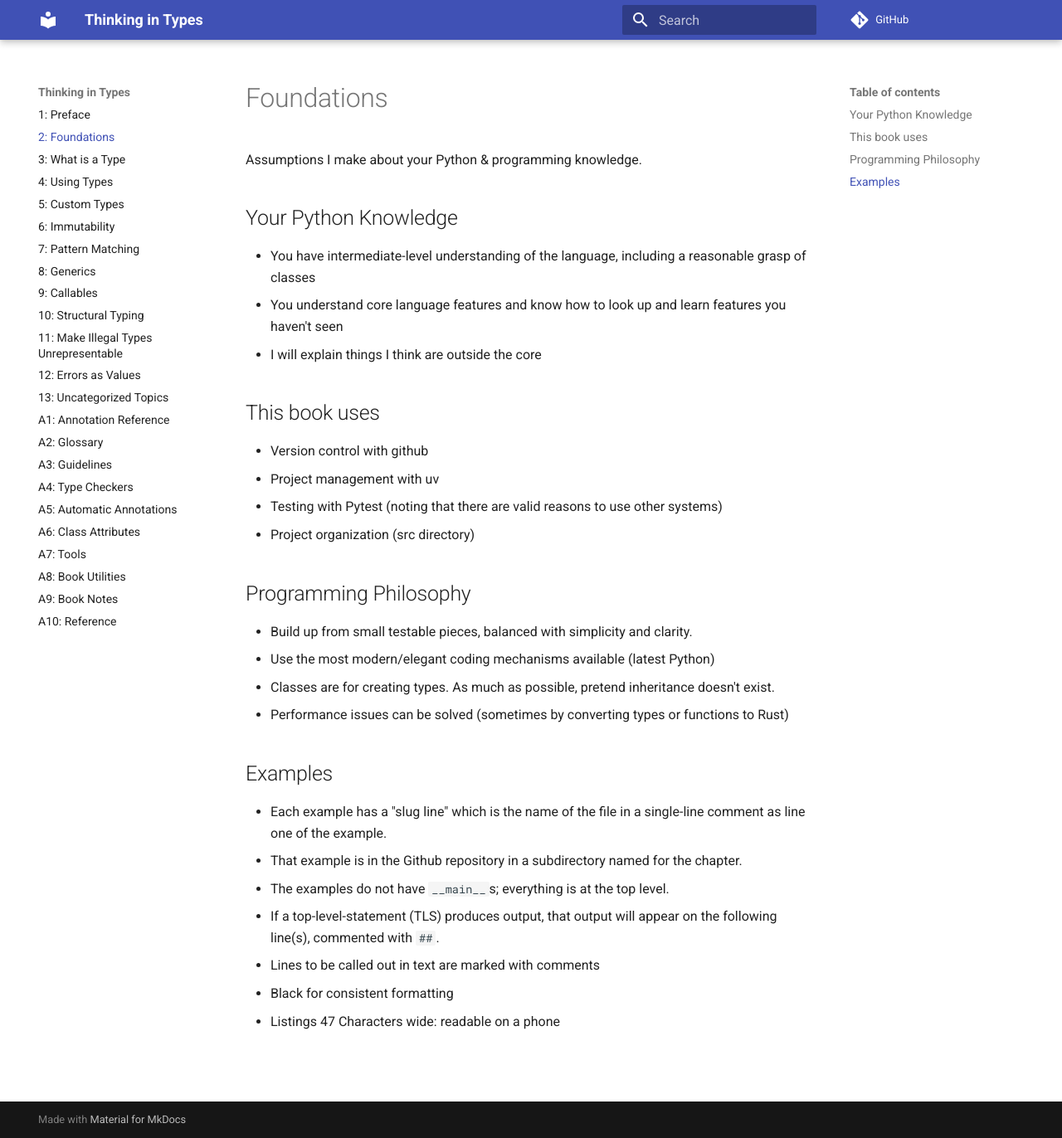
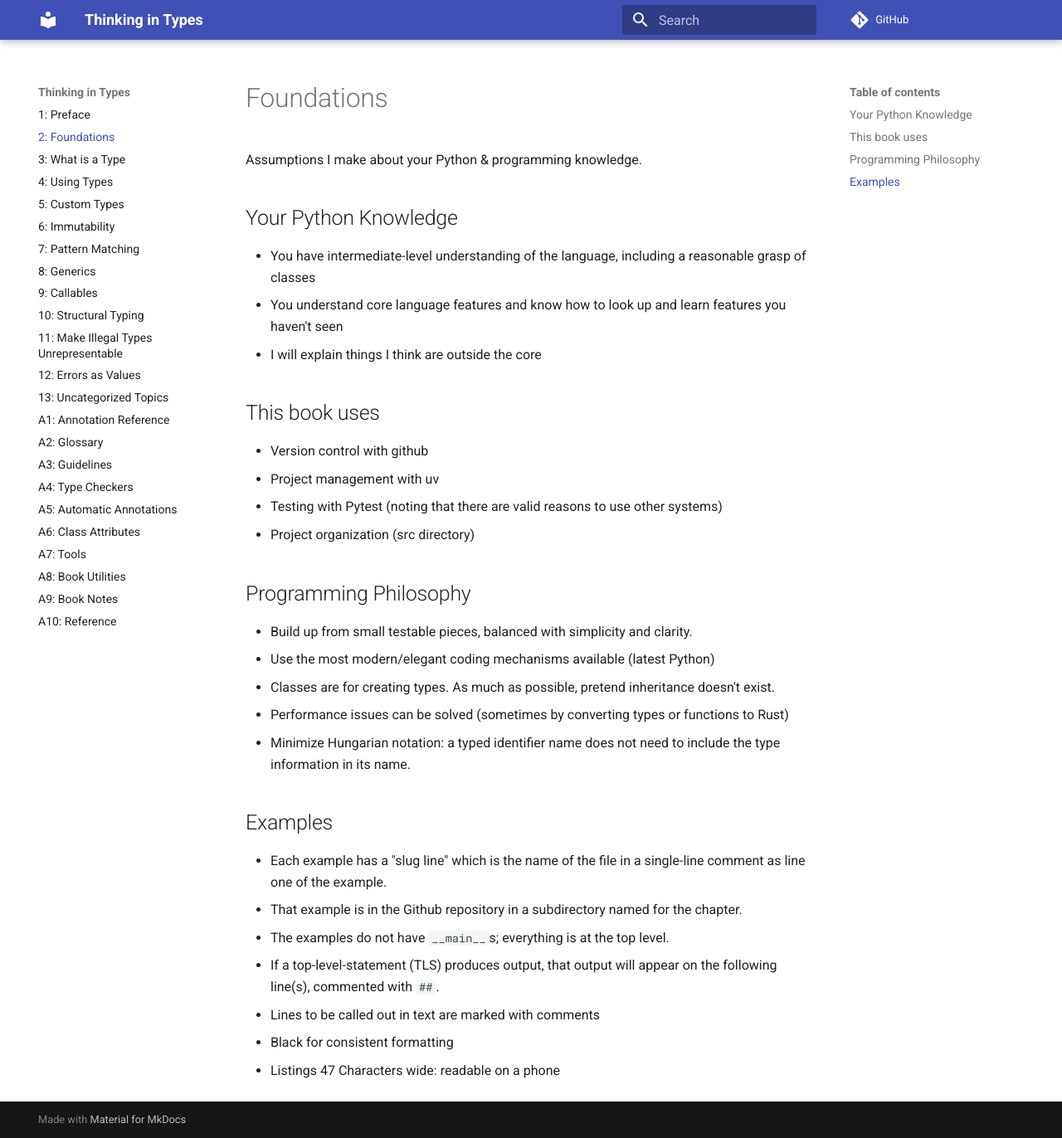
Before and after one commit to ThinkingInTypes/ThinkingInTypes.github.io, an MkDocs documentation site: the page built from Chapters/02_Foundations.md, in a window 1280 px wide and 1372 px high. Shown: the whole window at 83% size. Built offline with MkDocs 1.6.1 and Material for MkDocs 9.7.7, drawn with Linux system fonts in a browser that asks for light colours; comment, search, counter and statistics services are not loaded.

Commit message:
Update 02_Foundations.md

```diff
--- a/Chapters/02_Foundations.md
+++ b/Chapters/02_Foundations.md
@@ -22,6 +22,7 @@ Assumptions I make about your Python & programming knowledge.
 - Classes are for creating types.
   As much as possible, pretend inheritance doesn't exist.
 - Performance issues can be solved (sometimes by converting types or functions to Rust)
+- Minimize Hungarian notation: a typed identifier name does not need to include the type information in its name.
 
 ## Examples
 
```
